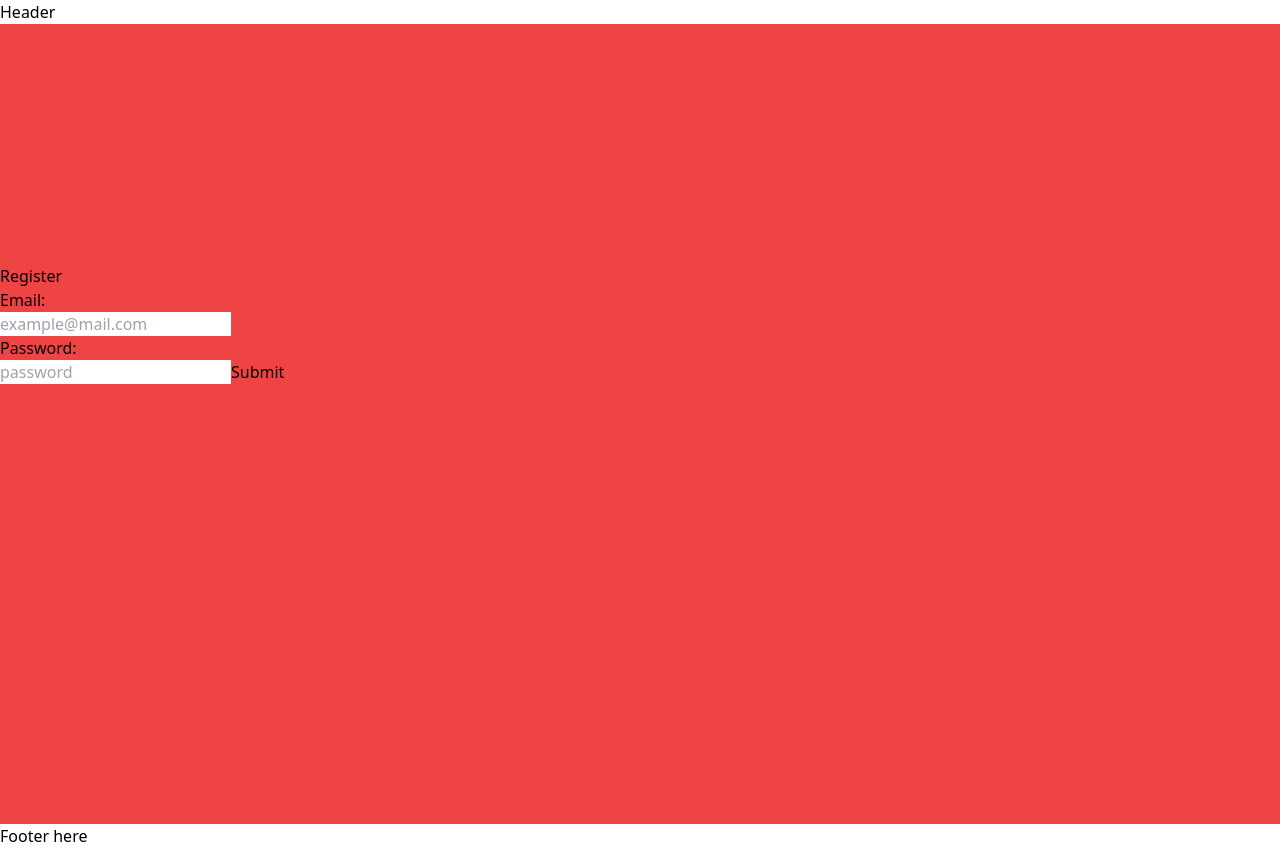
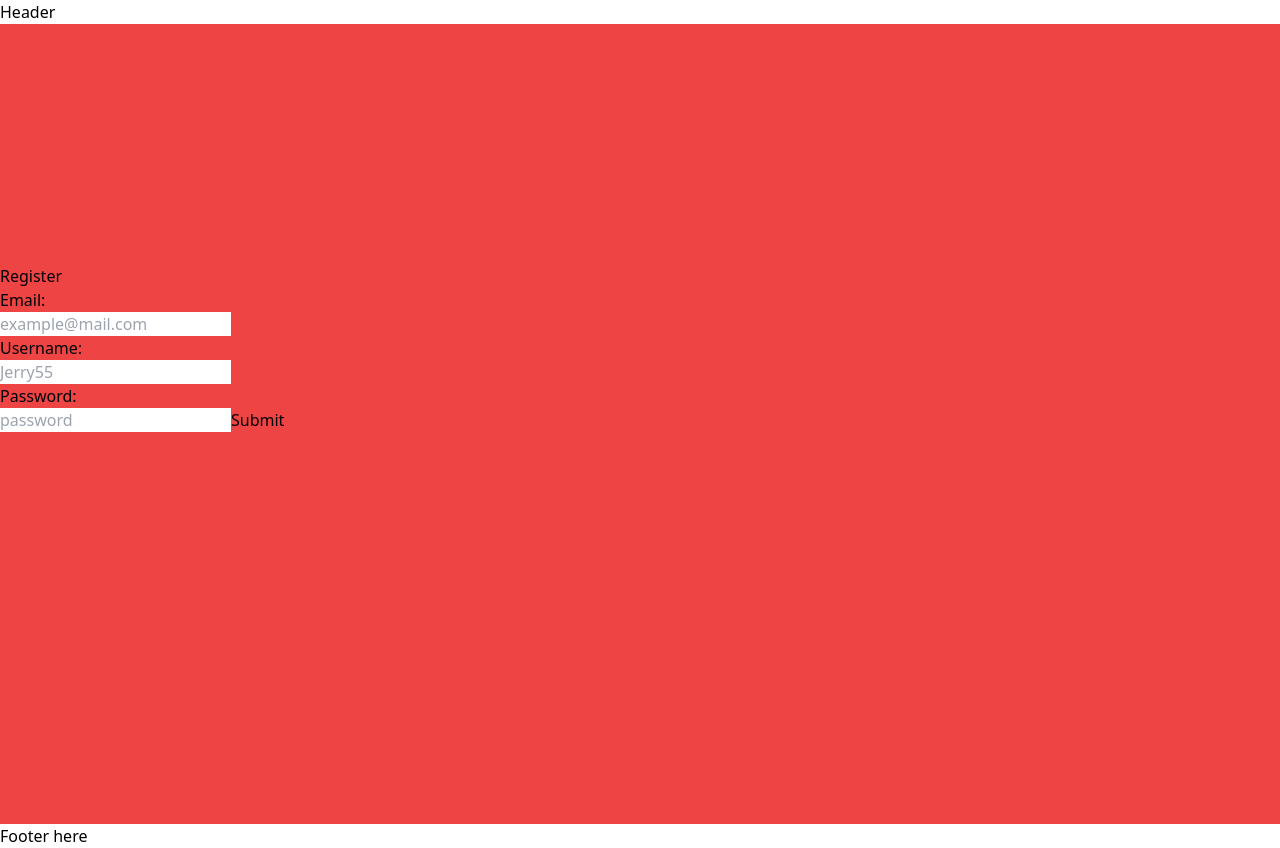
Before and after one commit to dlindqu3/quoted-tapply, a Next.js app: page /register in a window 1280 px wide. Built offline with nearby package versions, Linux system fonts and the light colour scheme; no server answers.

Commit message:
can add displayName for user at registration

```diff
--- a/app/register/page.jsx
+++ b/app/register/page.jsx
@@ -1,6 +1,8 @@
 'use client';
 import React from "react";
 import signUp from "@/firebase/auth/signup";
+import { auth } from "@/firebase/config";
+import { updateProfile } from "firebase/auth";
 import { useRouter } from 'next/navigation';
 
 
@@ -14,6 +16,7 @@ function RegisterPage() {
 
   const [email, setEmail] = React.useState('')
   const [password, setPassword] = React.useState('')
+  const [username, setUsername] = React.useState('')
 
   const router = useRouter()
 
@@ -23,10 +26,21 @@ function RegisterPage() {
 
       // create user
       const res1 = await signUp(email, password);
-
       console.log("result from register: ", res1);
 
-      router.push('/login');
+      // updated created user: add username
+      console.log("auth.currentUser after register: ");
+      console.log(auth.currentUser);
+      const res2 = await updateProfile(auth.currentUser, {
+        displayName: username, photoURL: "https://example.com/jane-q-user/profile.jpg"
+      })
+      // console.log("res2: ", res2); ## this is void normally
+
+      // check new user data
+      const user = auth.currentUser;
+      console.log("user after username added: ", user);
+
+      // router.push('/login');
 
     } catch (err){
       console.log("error: ", err)
@@ -42,6 +56,10 @@ function RegisterPage() {
                     <p>Email: </p>
                     <input onChange={(e) => setEmail(e.target.value)} required type="email" name="email" id="email" placeholder="example@mail.com" />
                 </label>
+                <label htmlFor="username">
+                    <p>Username: </p>
+                    <input onChange={(e) => setUsername(e.target.value)} required type="text" name="username" id="username" placeholder="Jerry55" />
+                </label>
                 <label htmlFor="password">
                     <p>Password:</p>
                     <input onChange={(e) => setPassword(e.target.value)} required type="password" name="password" id="password" placeholder="password" />
```
Also changed, not shown: 1 other file (tests, documents, lock files or other folders).
